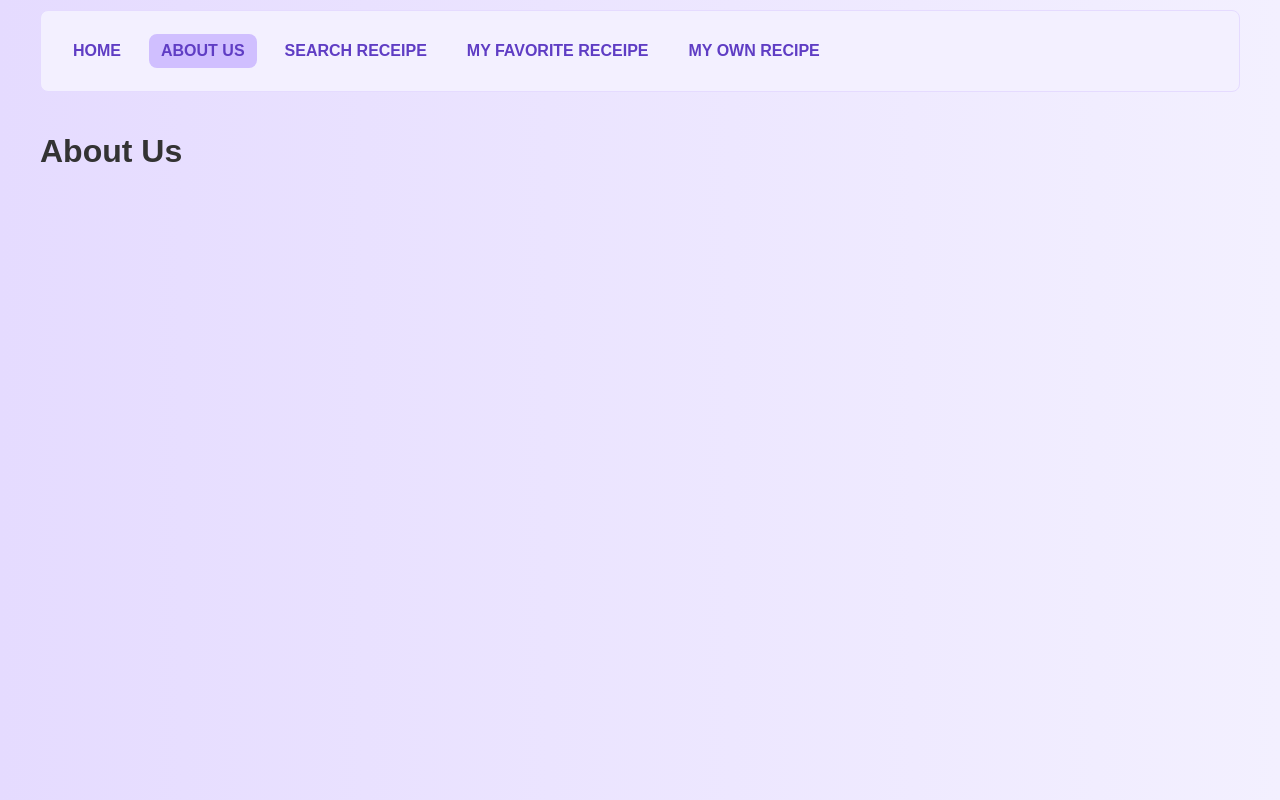
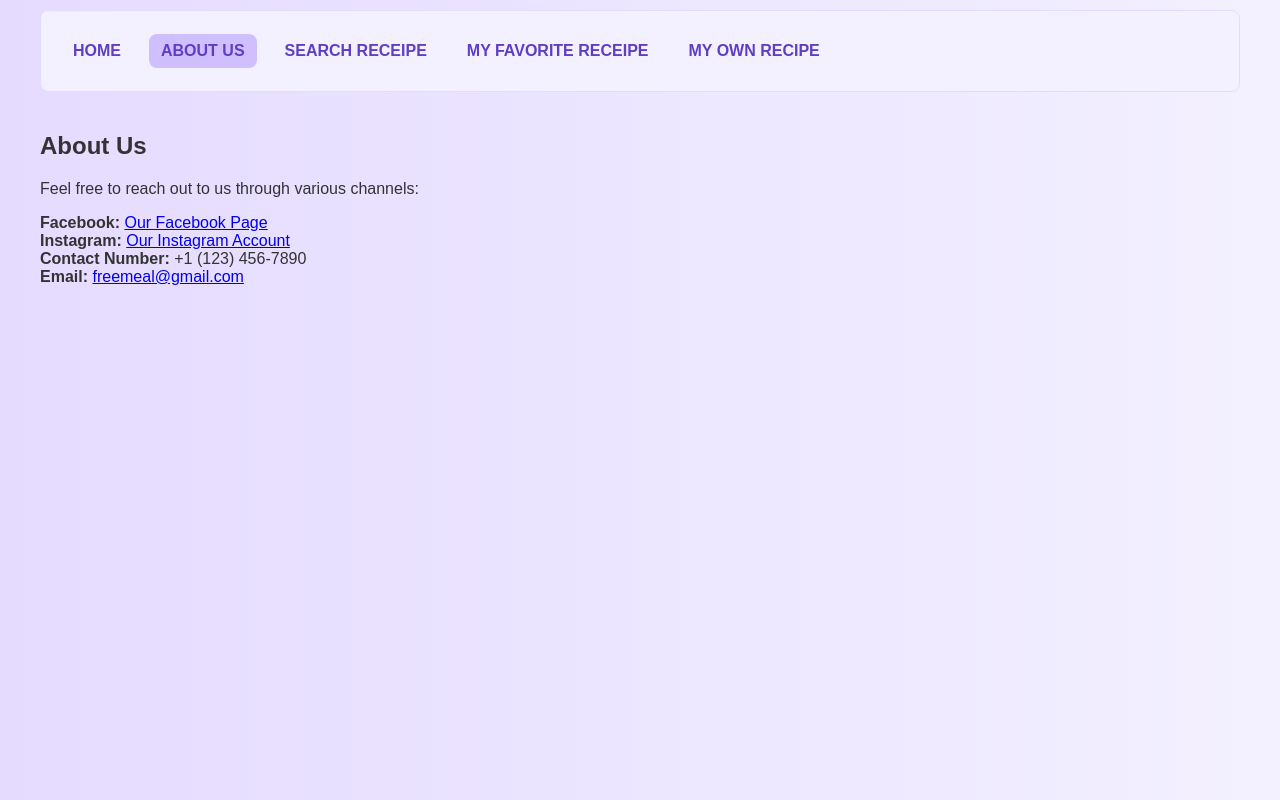
Before and after one commit to GoDanielGo/project5, a React (Create React App) app: page /about in a window 1280 px wide. Built offline with nearby package versions, Linux system fonts and the light colour scheme.

Commit message:
latest changes

```diff
--- a/src/pages/About.js
+++ b/src/pages/About.js
@@ -1,5 +1,33 @@
 function About() {
-  return <h1>About Us</h1>;
+  return (
+    <div>
+    <h2>About Us</h2>
+    <p>Feel free to reach out to us through various channels:</p>
+
+    <div>
+      <strong>Facebook:</strong>{' '}
+      <a href="https://www.facebook.com/your-facebook-page" target="_blank" rel="noopener noreferrer">
+        Our Facebook Page
+      </a>
+    </div>
+
+    <div>
+      <strong>Instagram:</strong>{' '}
+      <a href="https://www.instagram.com/your-instagram-account" target="_blank" rel="noopener noreferrer">
+        Our Instagram Account
+      </a>
+    </div>
+
+    <div>
+      <strong>Contact Number:</strong> +1 (123) 456-7890
+    </div>
+
+    <div>
+      <strong>Email:</strong>{' '}
+      <a href="mailto:freemail@gmail.com">freemeal@gmail.com</a>
+    </div>
+  </div>
+  );
 }
 
 export default About;
--- /dev/null
+++ b/src/pages/Home.css
@@ -0,0 +1,6 @@
+.para {
+    color: #5f3dc4;
+    font-weight: 300;
+    font-size: 24px;
+    margin-bottom: 26px;
+}
--- a/src/pages/Home.js
+++ b/src/pages/Home.js
@@ -1,5 +1,19 @@
+import styles from './Home.css'
 function Home() {
-  return <h1>Home</h1>;
+  return(
+    <div className={styles.para}>
+      <h1>Home</h1>
+      <p> The online meal recipe portal is a culinary haven that opens the doors to a world of gastronomic delight and culinary exploration. Users are welcomed into a virtual realm where they can access an extensive repository of diverse and delectable recipes spanning various cuisines, dietary preferences, and skill levels. The portal serves as a comprehensive guide for both novice cooks seeking easy-to-follow recipes and seasoned chefs eager to experiment with innovative culinary creations.
+         Upon entering the portal, users are greeted with a user-friendly interface that facilitates seamless navigation. The platform allows users to explore an array of recipes, ranging from quick and convenient weekday meals to elaborate dishes fit for special occasions. Each recipe is meticulously curated, accompanied by vivid images, detailed ingredient lists, and step-by-step instructions, ensuring that users can recreate the dishes with precision and culinary finesse.
+         Interactivity takes center stage as users can engage with the platform in various ways. They have the option to save their favorite recipes, create personalized digital cookbooks, and share their culinary triumphs with a vibrant community of food enthusiasts. The portal also features user-generated content, encouraging a dynamic exchange of tips, modifications, and personal anecdotes related to each recipe.
+         For those with specific dietary requirements, the portal offers advanced filtering options, enabling users to discover recipes tailored to their needs, whether they follow a gluten-free, vegan, or low-carb lifestyle. Additionally, the platform regularly updates its content with seasonal recipes, cooking tips, and trending culinary concepts, ensuring a constant source of inspiration for users on their gastronomic journey.
+         In essence, the online meal recipe portal is a multifaceted culinary companion that not only provides a diverse range of recipes but fosters a sense of community and creativity among its users. It transforms cooking from a routine task into an exciting and interactive experience, offering a virtual kitchen where individuals can discover, share, and savor the joys of preparing delicious meals.
+      </p>
+
+    </div>
+
+  );
+
 }
 
 export default Home;
```
